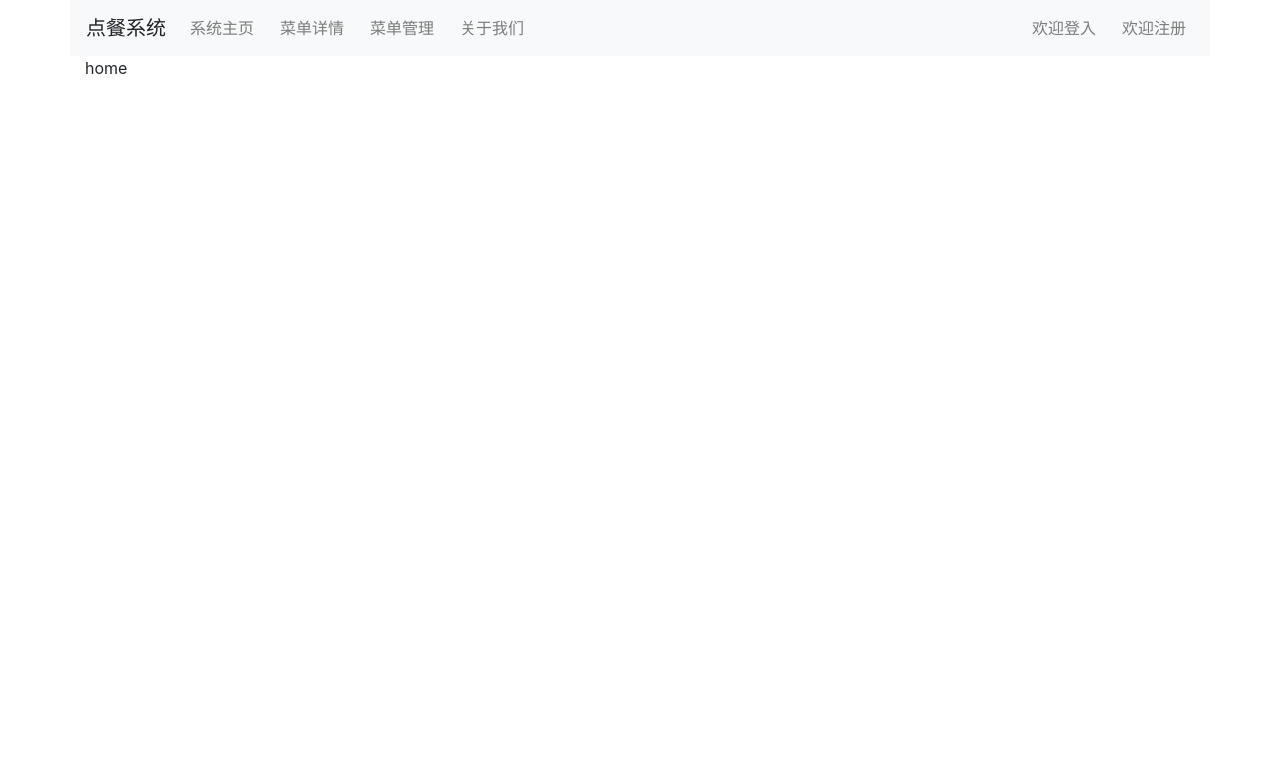
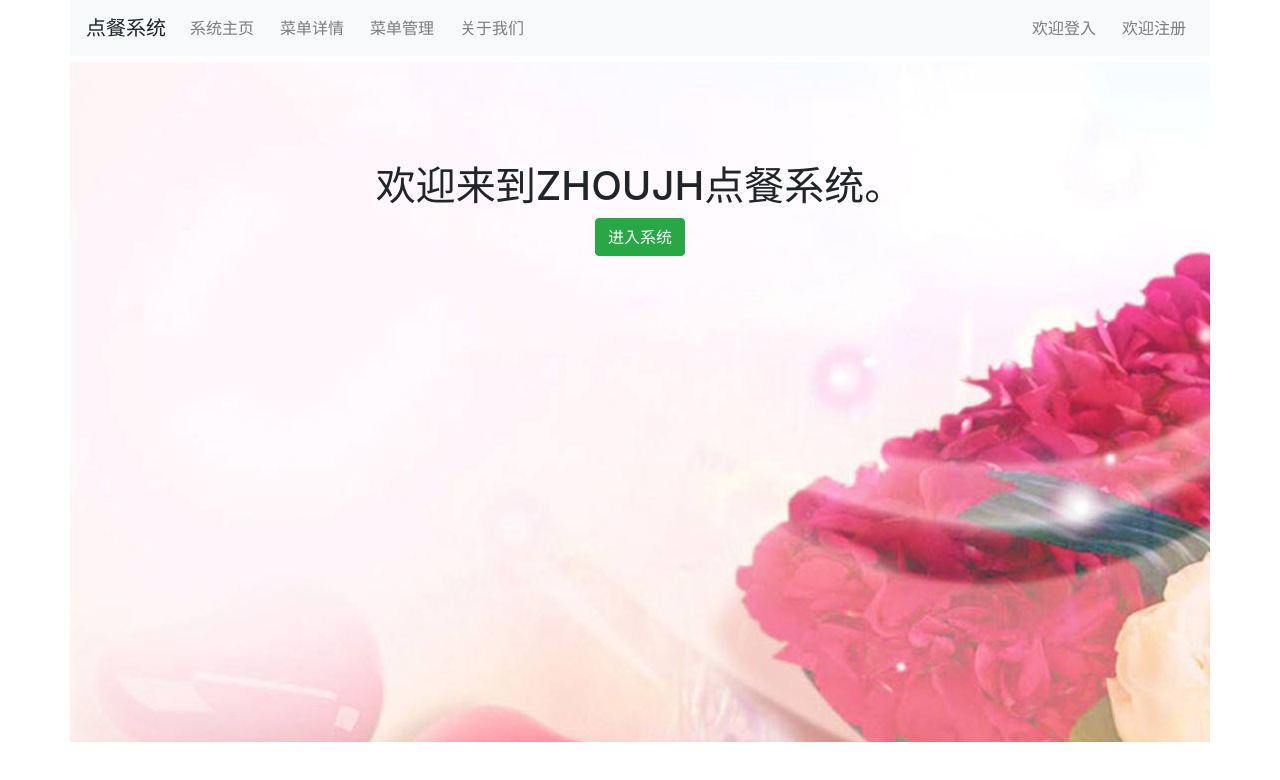
Before and after one commit to 526697296/Vue-OrderSystem, a Vue app: page /home#/ in a window 1280 px wide. Shown: the top 780 px of the page. Built offline with nearby package versions, Linux system fonts and the light colour scheme.

Commit message:
构建home页

```diff
--- a/src/components/Home.vue
+++ b/src/components/Home.vue
@@ -1,25 +1,39 @@
 <template>
-  <div id="home">
-    home
-
+  <div class="home">
+    <div class="row">
+      <div class="homes text-center col-sm-12">
+        <div class="background">
+          <h1>欢迎来到ZHOUJH点餐系统。</h1>
+          <button @click="gotoMenu" class="btn btn-success">进入系统</button>
+        </div>
+      </div>
+    </div>
   </div>
 </template>
-
 <script>
-
 export default {
   name: 'Home',
   data(){
     return{
-
     }
   },
   components:{
-
+  },
+  methods:{
+    gotoMenu(){
+    }
   }
 }
 </script>
-
 <style scoped>
-
+  .home{
+    margin-top: 6px;
+  }
+  .homes{
+    background: url('../../src/assets/bg.jpg') no-repeat;
+    height:85vh;
+  }
+  .background{
+    margin-top: 100px;
+  }
 </style>
```
